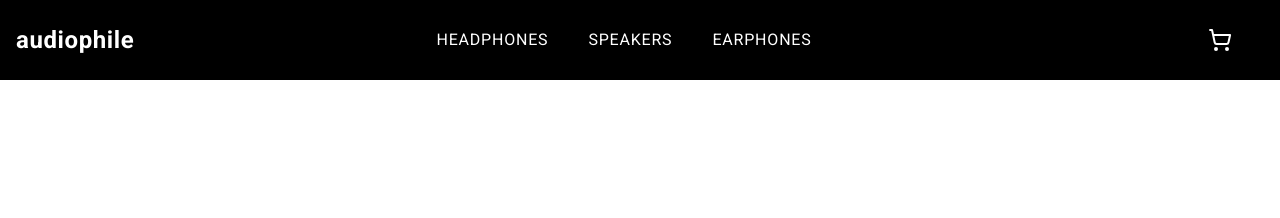
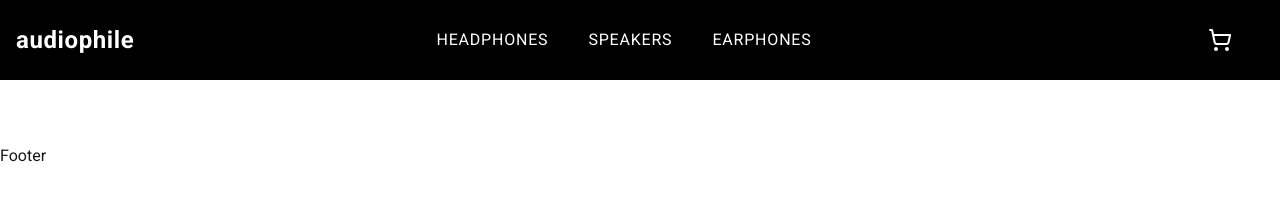
Before and after one commit to HerbertNtim/audiophile, a Next.js app: page / in a window 1280 px wide. Shown: the top 218 px of the page. Built offline with nearby package versions, Linux system fonts and the light colour scheme.

Commit message:
added pages

```diff
--- /dev/null
+++ b/src/app/earphones/page.jsx
@@ -0,0 +1,9 @@
+import React from 'react'
+
+const Earphones = () => {
+  return (
+    <div>Earphones</div>
+  )
+}
+
+export default Earphones
--- /dev/null
+++ b/src/app/headphones/page.jsx
@@ -0,0 +1,9 @@
+import React from 'react'
+
+const Headphones = () => {
+  return (
+    <div>Headphones</div>
+  )
+}
+
+export default Headphones
--- a/src/app/layout.js
+++ b/src/app/layout.js
@@ -16,10 +16,15 @@ export default function RootLayout({ children }) {
   return (
     <html lang="en" webcrx="">
       <body
-        className={`${roboto.className} antialiased`}
+        className={`${roboto.className} antialiased h-full`}
       >
-        <Navbar />
-        {children}
+        <main className="flex flex-col min-h-full">
+          <Navbar />
+          <div className="flex-1">
+            {children}
+          </div>
+          <p>Footer</p>
+        </main>
       </body>
     </html>
   );
--- a/src/app/page.js
+++ /dev/null
@@ -1,9 +0,0 @@
-import React from 'react'
-
-const Home = () => {
-  return (
-    <div className='text-2xl'>Home</div>
-  )
-}
-
-export default Home
--- /dev/null
+++ b/src/app/page.jsx
@@ -0,0 +1,8 @@
+export default function Home() {
+  return (
+    <div className="p-10 text-white">
+      <h1 className="text-4xl font-bold">Welcome to Audiophile</h1>
+      <p>This is your homepage content.</p>
+    </div>
+  );
+}
--- /dev/null
+++ b/src/app/speakers/page.jsx
@@ -0,0 +1,9 @@
+import React from 'react'
+
+const Speakers = () => {
+  return (
+    <div>Speakers</div>
+  )
+}
+
+export default Speakers
```
